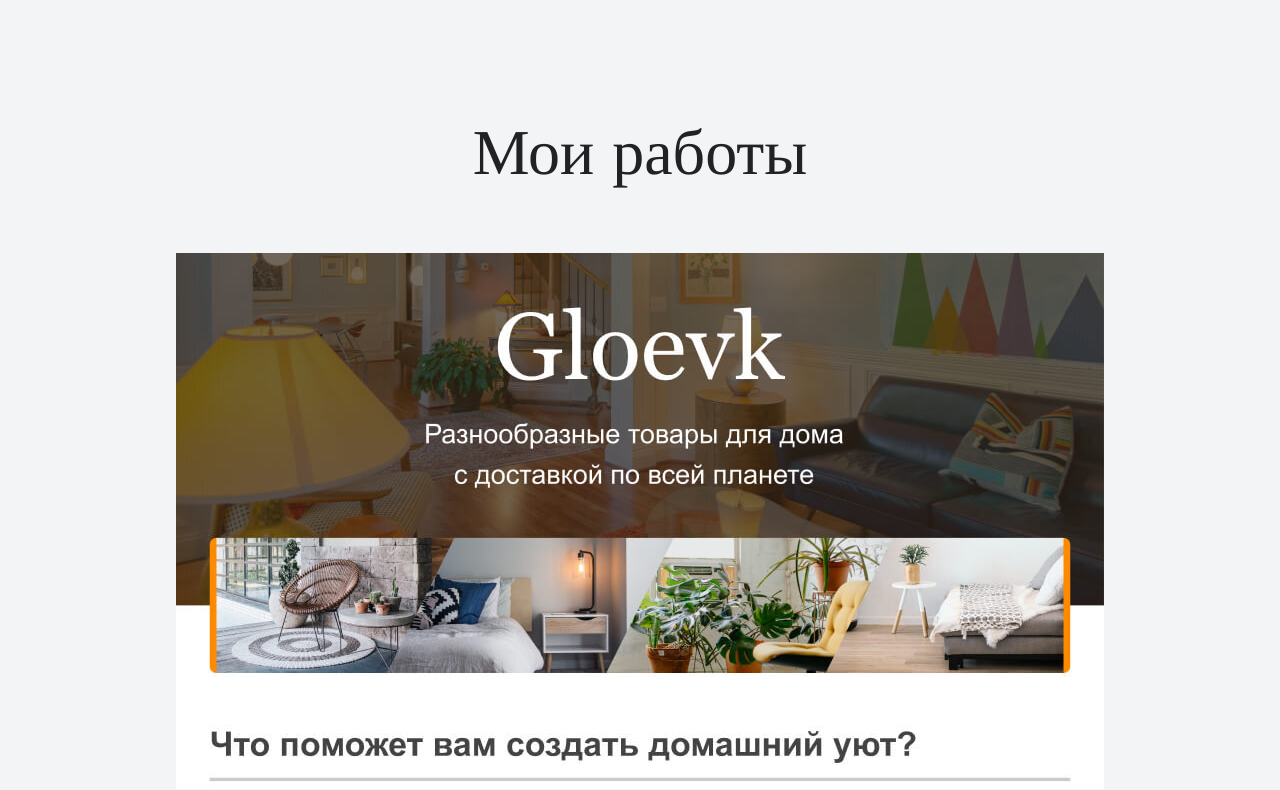
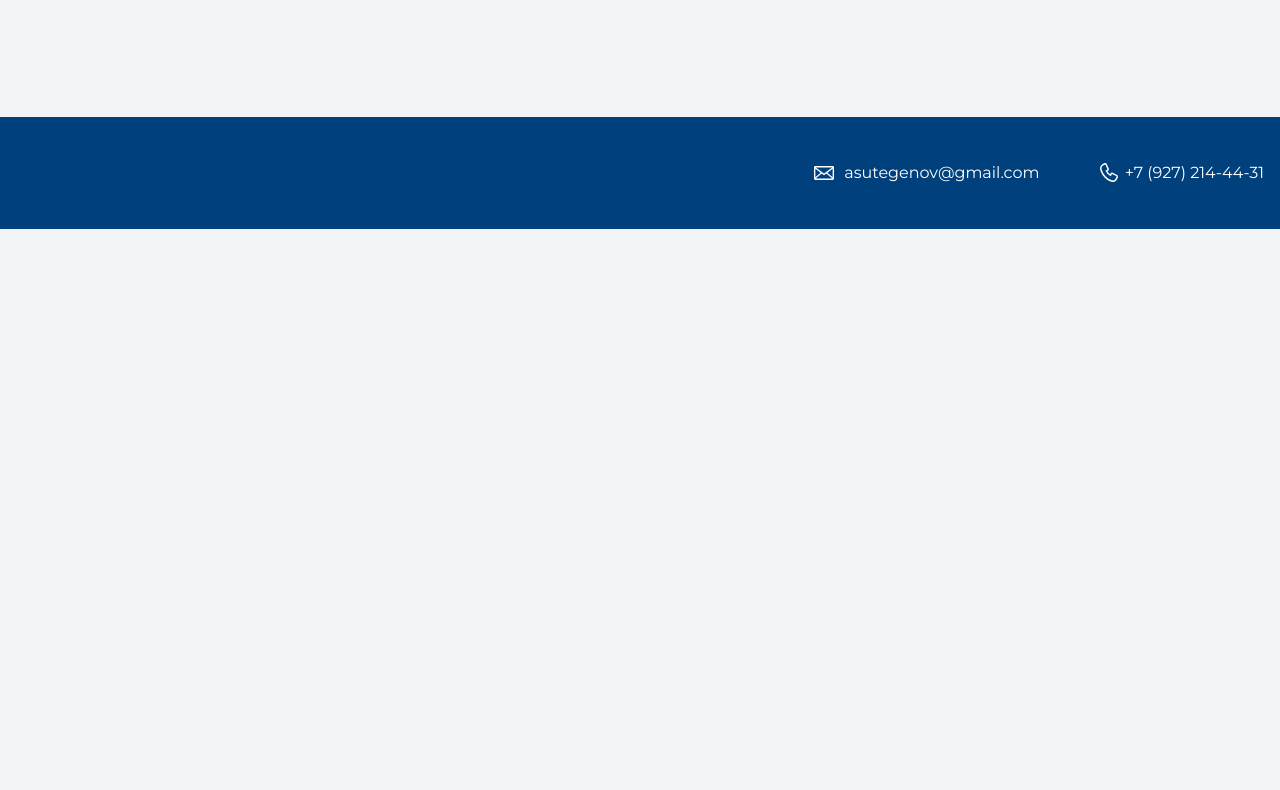
Before and after one commit to videoCatCode/my-site, a plain HTML site: page index.html in a window 1280 px wide. Shown: the part 2190-2980 px from the top of the page. After the commit the page ends 2419 px from the top, so only its background shows below. Drawn offline with nearby package versions, Linux system fonts and the light colour scheme.

Commit message:
Hidden portfolio

```diff
--- a/index.html
+++ b/index.html
@@ -50,7 +50,7 @@
     </div>
     </section>
 
-    <section class="portfolio">
+    <!-- <section class="portfolio">
       <div class="container">
         <h2 class="subheading">Мои работы</h2>
         <figure class="project-image">
@@ -63,7 +63,7 @@
         <h3>Блог начинающего верстальщика</h3>
         <p>Статический блог про обучение HTML и CSS.</p>
       </div>
-    </section>
+    </section> -->
 
     <footer class="page-footer">
       <div class="container">
```
